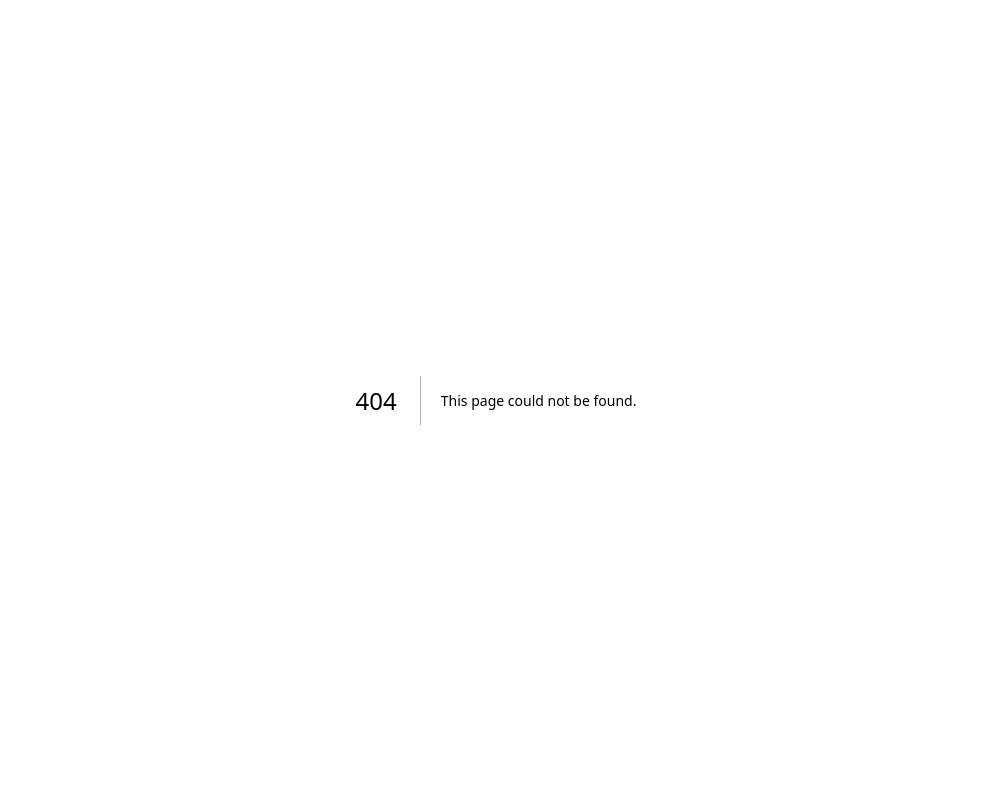
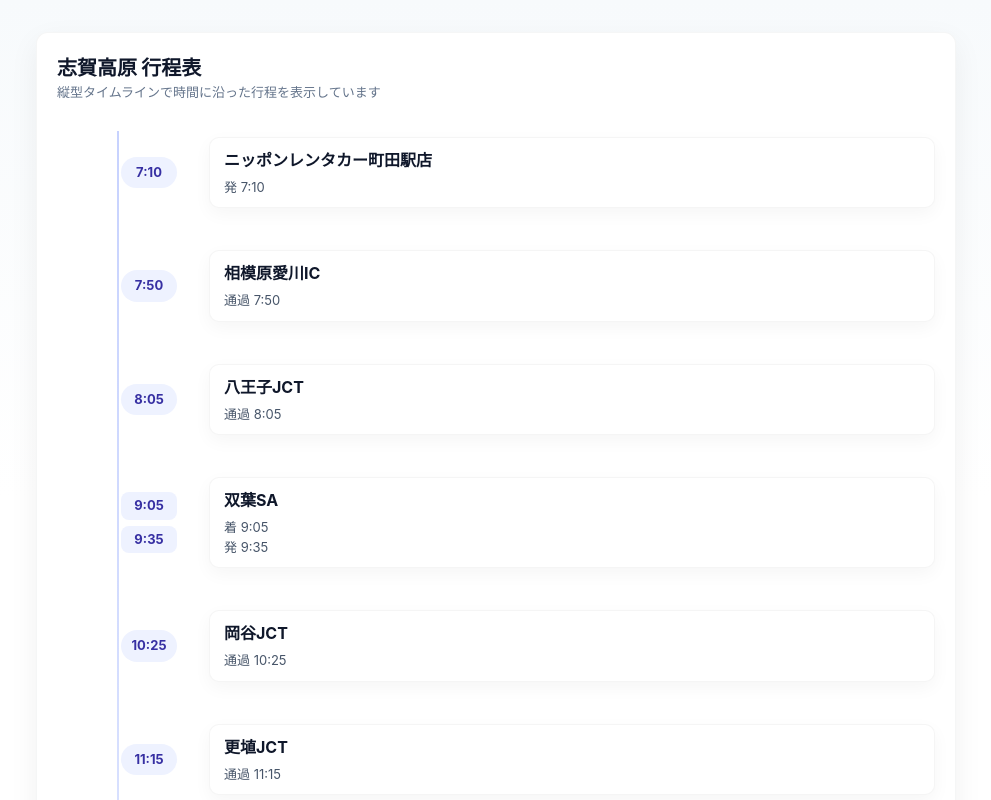
Before and after one commit to chrom9103/wadam, a Next.js app: page /shiga26/schedule in a window 1280 px wide. Before the commit this address had no page. Shown: the top 800 px of the page, without its empty margins (144-1135 px from the left). Built offline with nearby package versions, Linux system fonts and the light colour scheme.

Commit message:
add: 志賀高原の行程表表示ページを追加

```diff
--- /dev/null
+++ b/app/shiga26/schedule/page.tsx
@@ -0,0 +1,158 @@
+
+import React from 'react'
+
+export default function SchedulePage() {
+  const rows = [
+    { item: 'ニッポンレンタカー町田駅店', dep: '7:10', pass: '', arr: '', note: '' },
+    { item: '相模原愛川IC', dep: '', pass: '7:50', arr: '', note: '' },
+    { item: '八王子JCT', dep: '', pass: '8:05', arr: '', note: '' },
+    { item: '双葉SA', dep: '9:35', pass: '', arr: '9:05', note: '' },
+    { item: '岡谷JCT', dep: '', pass: '10:25', arr: '', note: '' },
+    { item: '更埴JCT', dep: '', pass: '11:15', arr: '', note: '' },
+    { item: '松代PA', dep: '12:20', pass: '', arr: '11:20', note: '' },
+    { item: '信州中野IC', dep: '', pass: '12:35', arr: '', note: '' },
+    { item: '志賀高原', dep: '', pass: '', arr: '', note: '' },
+  ]
+
+  // groupsMap: 同じアイテム名ごとに Set で時刻を集めるための Map
+  // key: アイテム名, value: { item, times: Set<時刻文字列>, note }
+  // ここで dep/pass/arr の時刻を重複無しで収集する
+  const groupsMap = new Map<string, { item: string; times: Set<string>; note?: string }>()
+  rows.forEach((r) => {
+    const key = r.item
+    if (!groupsMap.has(key)) groupsMap.set(key, { item: r.item, times: new Set<string>(), note: r.note })
+    const g = groupsMap.get(key)!
+    if (r.dep) g.times.add(r.dep)
+    if (r.pass) g.times.add(r.pass)
+    if (r.arr) g.times.add(r.arr)
+  })
+
+  // groups: groupsMap の内容を配列に変換（times はソート済みの配列に変換）
+  const groups = Array.from(groupsMap.values()).map((g) => ({ item: g.item, times: Array.from(g.times).sort(), note: g.note }))
+
+  // toMinutes: "HH:MM" 形式の文字列を分単位の数値に変換
+  function toMinutes(t: string) {
+    const m = t.match(/^(\d{1,2}):(\d{2})$/)
+    if (!m) return Number.MAX_SAFE_INTEGER
+    return parseInt(m[1], 10) * 60 + parseInt(m[2], 10)
+  }
+
+  // groupsWithLabels: 元の rows 配列を走査して、各アイテムに対して発/通過/着ラベル付きの時刻配列を復元
+  const groupsWithLabels = Array.from(groupsMap.keys()).map((key) => {
+    const g = groupsMap.get(key)!
+    const timesSet = g.times
+    const labeled: { time: string; label: string }[] = []
+    rows.forEach((r) => {
+      if (r.item !== key) return
+      if (r.dep && timesSet.has(r.dep)) labeled.push({ time: r.dep, label: '発' })
+      if (r.pass && timesSet.has(r.pass)) labeled.push({ time: r.pass, label: '通過' })
+      if (r.arr && timesSet.has(r.arr)) labeled.push({ time: r.arr, label: '着' })
+    })
+    // remove duplicates (同一ラベルと時刻の重複を排除)
+    const uniq = Array.from(new Map(labeled.map((t) => [t.label + '|' + t.time, t])).values())
+    // 時刻順にソート
+    uniq.sort((a, b) => toMinutes(a.time) - toMinutes(b.time))
+    return { item: key, times: uniq, note: g.note }
+  })
+
+  // groupsWithLabels を最も早い時刻でソートし、タイムラインを時間順に並べる
+  groupsWithLabels.sort((a, b) => {
+    const aMin = a.times.length ? Math.min(...a.times.map((t) => toMinutes(t.time))) : Number.MAX_SAFE_INTEGER
+    const bMin = b.times.length ? Math.min(...b.times.map((t) => toMinutes(t.time))) : Number.MAX_SAFE_INTEGER
+    return aMin - bMin
+  })
+
+  groups.sort((a, b) => {
+    const aMin = a.times.length ? Math.min(...a.times.map(toMinutes)) : Number.MAX_SAFE_INTEGER
+    const bMin = b.times.length ? Math.min(...b.times.map(toMinutes)) : Number.MAX_SAFE_INTEGER
+    return aMin - bMin
+  })
+
+  // styles: インラインスタイルオブジェクト
+  const styles: { [k: string]: React.CSSProperties } = {
+    page: {
+      fontFamily: "Inter, Avenir, Helvetica, 'Hiragino Kaku Gothic ProN', 'Meiryo', sans-serif",
+      padding: '2rem',
+      background: 'linear-gradient(180deg,#f7fafc 0%,#fff 40%)',
+      minHeight: '100vh',
+      display: 'flex',
+      justifyContent: 'center',
+    },
+    card: {
+      width: '100%',
+      maxWidth: 920,
+      background: '#fff',
+      borderRadius: 12,
+      boxShadow: '0 10px 30px rgba(16,24,40,0.06)',
+      padding: '1.25rem',
+      border: '1px solid rgba(16,24,40,0.04)',
+    },
+    header: { marginBottom: 12 },
+    title: { fontSize: 20, fontWeight: 800, color: '#0f172a' },
+    subtitle: { fontSize: 13, color: '#64748b' },
+    timeline: { position: 'relative' as const, marginTop: 16, display: 'flex', flexDirection: 'column', gap: 6 },
+    row: { display: 'grid', gridTemplateColumns: '120px 1fr', gap: '0.5rem', alignItems: 'center' },
+    timeBubble: { display: 'inline-block', padding: '6px 10px', borderRadius: 999, background: '#eef2ff', color: '#3730a3', fontWeight: 700, fontSize: 13, minWidth: 56, textAlign: 'center' as const },
+    timeStack: { display: 'flex', flexDirection: 'column' as const, alignItems: 'center', gap: 6 },
+    timeLine: { display: 'inline-block', padding: '4px 8px', borderRadius: 8, background: '#eef2ff', color: '#3730a3', fontWeight: 700, fontSize: 13, minWidth: 56, textAlign: 'center' as const },
+    line: { position: 'absolute' as const, left: 60, top: 12, bottom: 12, width: 2, background: 'linear-gradient(180deg,#c7d2fe,#e0e7ff)' },
+    itemWrap: { paddingLeft: 24, position: 'relative' as const },
+    dot: { position: 'absolute' as const, left: -12, top: 12, width: 12, height: 12, borderRadius: 999, background: '#6366f1', boxShadow: '0 2px 8px rgba(99,102,241,0.18)' },
+    cardItem: { background: '#fff', borderRadius: 10, padding: '10px 14px', boxShadow: '0 6px 18px rgba(2,6,23,0.04)', border: '1px solid rgba(2,6,23,0.04)' },
+    itemTitle: { fontWeight: 700, color: '#0f172a', marginBottom: 6 },
+    itemNote: { color: '#475569', fontSize: 13 },
+    footNote: { marginTop: 14, color: '#94a3b8', fontSize: 13 },
+  }
+
+  return (
+    <main style={styles.page}>
+      <section style={styles.card}>
+        <header style={styles.header}>
+          <div style={styles.title}>志賀高原 行程表</div>
+          <div style={styles.subtitle}>縦型タイムラインで時間に沿った行程を表示しています</div>
+        </header>
+
+        <div style={styles.timeline}>
+          <div style={styles.line} />
+          {groupsWithLabels.map((g, idx) => (
+            <div key={idx} style={{ ...styles.row, margin: '18px 0' }}>
+              <div style={{ display: 'flex', justifyContent: 'flex-end' }}>
+                {g.times.length ? (
+                  g.times.length > 1 ? (
+                    <div style={styles.timeStack}>
+                      {g.times.map((t, i) => (
+                        <span key={i} style={styles.timeLine}>{t.time}</span>
+                      ))}
+                    </div>
+                  ) : (
+                    <span style={styles.timeBubble}>{g.times[0].time}</span>
+                  )
+                ) : (
+                  <span style={{ ...styles.timeBubble, background: '#f1f5f9', color: '#475569' }}>—</span>
+                )}
+              </div>
+
+              <div style={{ position: 'relative' }}>
+                <div style={styles.itemWrap}>
+                  <div style={styles.cardItem}>
+                    <div style={styles.itemTitle}>{g.item}</div>
+                    {g.times.length ? (
+                      <div style={styles.itemNote}>
+                        {g.times.map((t, i) => (
+                          <div key={i}>{t.label} {t.time}</div>
+                        ))}
+                      </div>
+                    ) : null}
+                    {g.note ? <div style={styles.itemNote}>{g.note}</div> : null}
+                  </div>
+                </div>
+              </div>
+            </div>
+          ))}
+        </div>
+
+        <div style={styles.footNote}>※ 時刻は目安です。道路状況により変動します。</div>
+      </section>
+    </main>
+  )
+}
```
